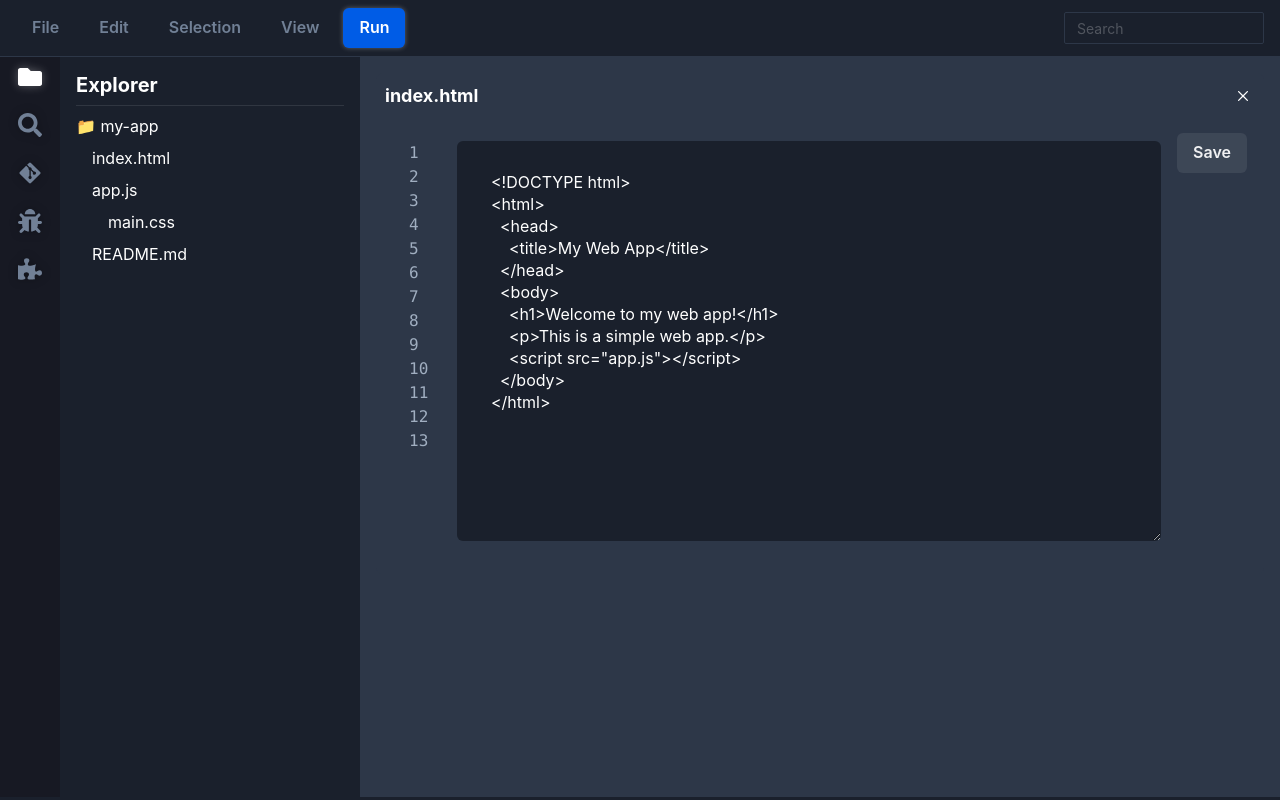
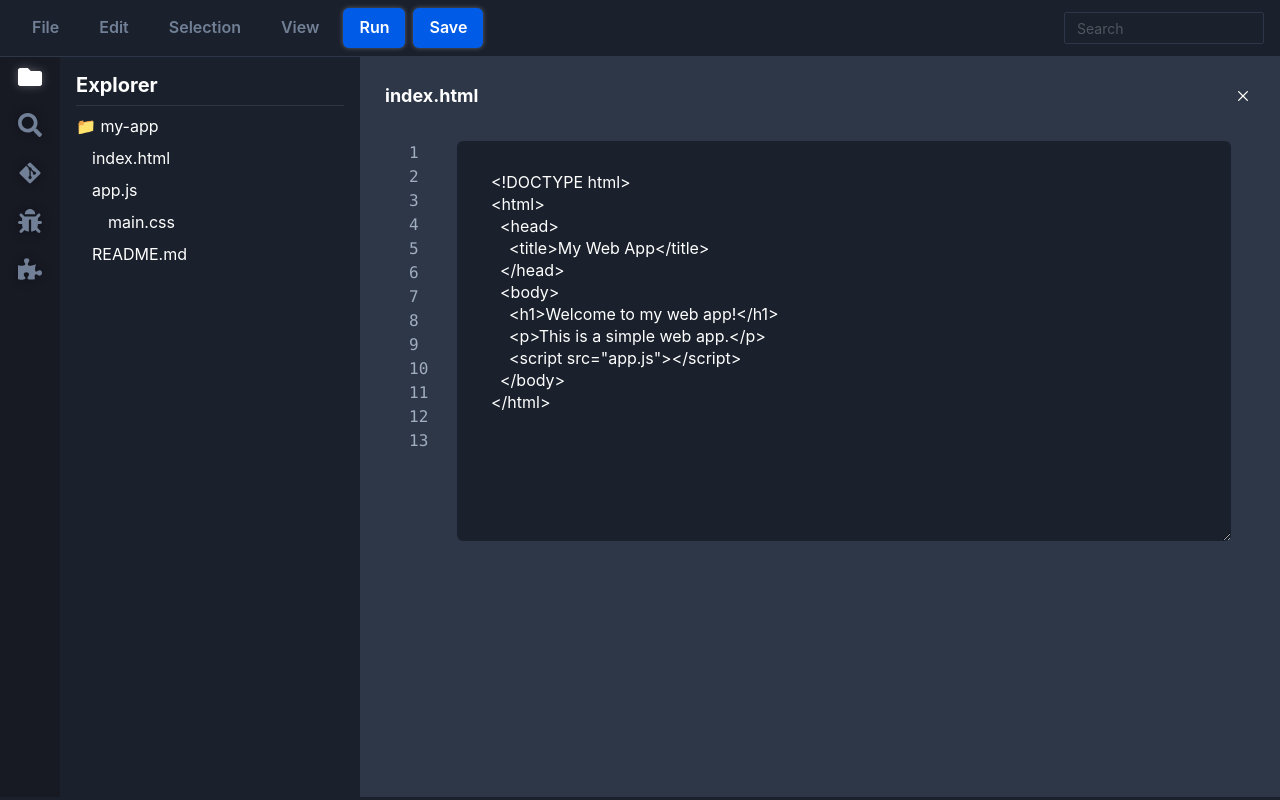
Before and after one commit to GPT-Engineer-App/code-editor-webapp, a React (Vite) app: page / in a window 1280 px wide. Built offline with nearby package versions, Linux system fonts and the light colour scheme.

Commit message:
- Updated the "Save" button style to match the "Run" button - Moved the "Save" button to the header, next to the "Run" button
Prompt: Editor: Update "Save" Button to look and behave the same as "Run".

```diff
--- a/src/pages/Index.jsx
+++ b/src/pages/Index.jsx
@@ -59,6 +59,9 @@ const Index = () => {
           <Button variant="ghost" bg="#005ce6" color="white" boxShadow="0 0 5px rgba(255, 255, 255, 0.3)" _hover={{ boxShadow: "0 0 8px rgba(255, 255, 255, 0.4)" }}>
             Run
           </Button>
+          <Button variant="ghost" bg="#005ce6" color="white" boxShadow="0 0 5px rgba(255, 255, 255, 0.3)" _hover={{ boxShadow: "0 0 8px rgba(255, 255, 255, 0.4)" }} onClick={handleSaveFile}>
+            Save
+          </Button>
         </HStack>
         <Spacer />
         <Input placeholder="Search" size="sm" width="200px" bg={useColorModeValue("white", "gray.800")} color={useColorModeValue("gray.800", "white")} />
@@ -111,9 +114,6 @@ const Index = () => {
                   <Box p={4} borderRadius="md" flex={1}>
                     <Textarea value={editedFiles[selectedFile] || mockFiles[selectedFile]} onChange={(e) => handleFileEdit(selectedFile, e.target.value)} height="400px" width="100%" bg={useColorModeValue("gray.100", "gray.800")} color={useColorModeValue("gray.800", "white")} border="none" _focus={{ outline: "none" }} />
                   </Box>
-                  <Button onClick={handleSaveFile} mt={2}>
-                    Save
-                  </Button>
                 </Flex>
               </Box>
             </Box>
```
